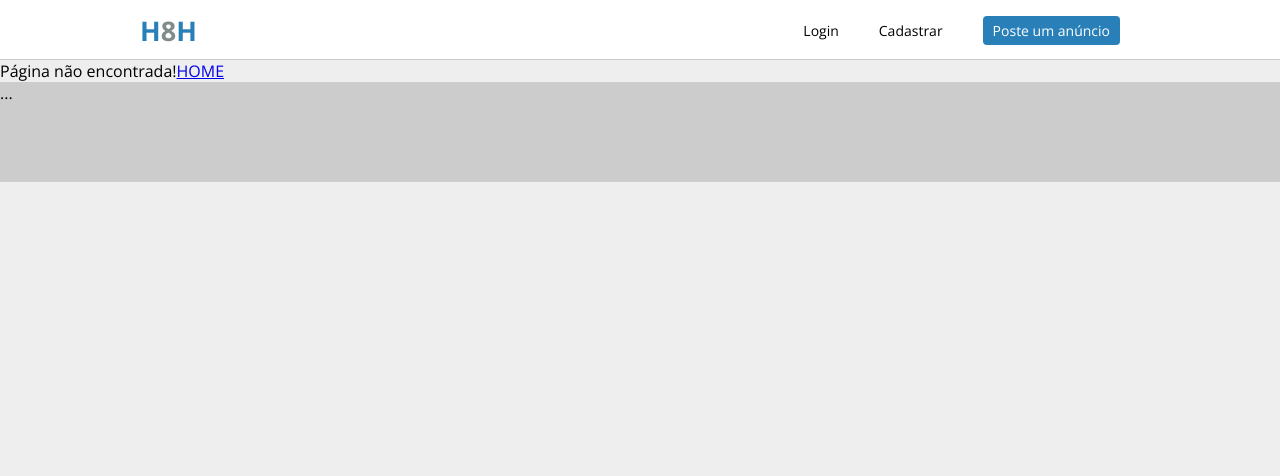
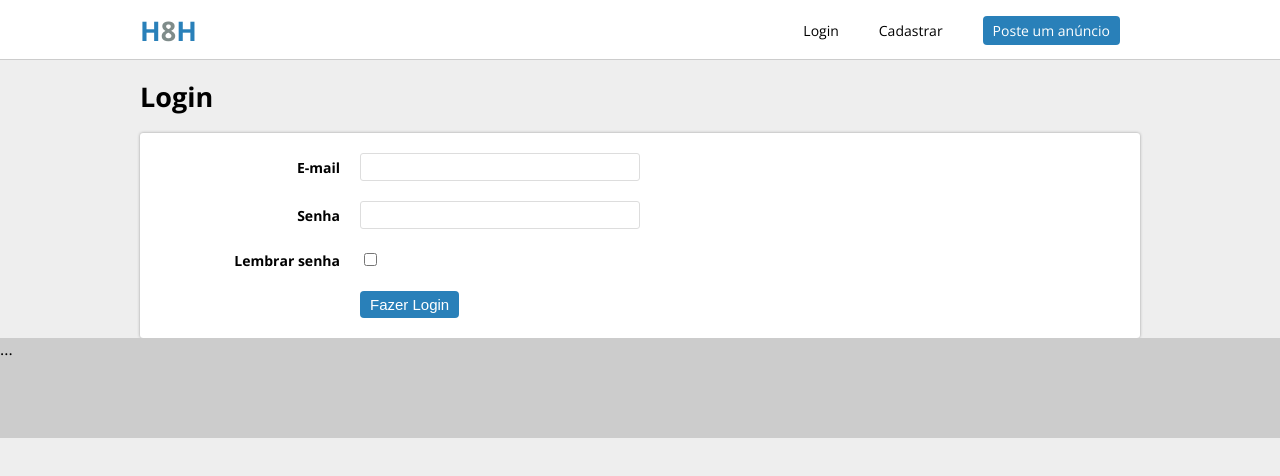
Before and after one commit to HenriqueACF/React-Js-Studies, a React (Create React App) app in the folder olx/frontend/: page /signin in a window 1280 px wide. Shown: the top 476 px of the page. Built offline with nearby package versions, Linux system fonts and the light colour scheme.

Commit message:
login structure

```diff
--- a/olx/frontend/src/Routes.js
+++ b/olx/frontend/src/Routes.js
@@ -3,7 +3,9 @@ import { Switch, Route } from 'react-router-dom';
 
 import Home from './pages/Home';
 import About from './pages/About';
+import SignIn from './pages/SignIn';
 import NotFound from './pages/NotFound';
+
 
 export default () =>{
     return(
@@ -17,6 +19,10 @@ export default () =>{
                 <About/>
             </Route>
 
+            <Route exact path="/signin">
+                <SignIn/>
+            </Route>
+
             <Route>
                 <NotFound />
             </Route>
--- a/olx/frontend/src/componentes/MainComponents.js
+++ b/olx/frontend/src/componentes/MainComponents.js
@@ -2,8 +2,13 @@ import styled from 'styled-components';
 
 export const Template = styled.div ``;
 
-export const PageContainer = styled.div ``;
+export const PageContainer = styled.div `
+    max-width:1000px;
+    margin:auto;
+`;
 
-export const PageTitle = styled.h1 ``;
+export const PageTitle = styled.h1 `
+    font-size:27px;
+`;
 
 export const pageBody = styled.div ``;
--- /dev/null
+++ b/olx/frontend/src/helpers/API.js
@@ -0,0 +1,10 @@
+
+const API = {
+    login:async(email, password) =>{
+        //Fazer consulta ao webservice
+
+        return{}
+    }
+};
+
+export default ()=>API;
--- a/olx/frontend/src/helpers/AuthHandler.js
+++ b/olx/frontend/src/helpers/AuthHandler.js
@@ -4,3 +4,11 @@ export const isLogged = () =>{
     let token = Cookies.get('token');
     return(token) ? true : false;
 }
+
+export const doLogin = (token, rememberPassword = false) =>{
+    if(rememberPassword){
+        Cookies.set('token', token, {expires:365});
+    }else{
+        Cookies.set('token', token)
+    }
+}
--- a/olx/frontend/src/pages/SignIn/index.js
+++ b/olx/frontend/src/pages/SignIn/index.js
@@ -1,42 +1,62 @@
 import React, {useState} from 'react';
 import { PageArea } from './styled';
+import useApi from '../../helpers/API';
+import {doLogin} from '../../helpers/AuthHandler';
 
 import { PageContainer, PageTitle } from '../../componentes/MainComponents';
 
 const Page = () => {
+    const api = useApi();
 
-    const []
+    const [email, setEmail] = useState('');
+    const [password, setPassword] = useState('');
+    const [rememberPassword, setRememberPassword] = useState(false);
+    const [disabled, setDisabled] = useState(false);
+    const [error, setError] = useState('');
+
+    const handleSubmit = async(e) =>{
+        e.preventDefault();
+        setDisabled(true);
+
+        const json = await api.login(email, password);
+        if(json.error){
+            setError(json.error);
+        }else{
+            doLogin(json.token, rememberPassword);
+            window.location.href="/";
+        }
+    }
 
     return(
         <PageContainer>
             <PageTitle>Login</PageTitle>
             <PageArea>
-                <form>
+                <form onSubmit={handleSubmit}>
                     <label className="area">
                         <div className="area--title">E-mail</div>
                         <div className="area--input">
-                            <input type="email"/>
+                            <input type="email" disabled={disabled}/>
                         </div>
                     </label>
 
                     <label className="area">
                         <div className="area--title">Senha</div>
                         <div className="area--input">
-                            <input type="password"/>
+                            <input type="password" disabled={disabled}/>
                         </div>
                     </label>
 
                     <label className="area">
                         <div className="area--title">Lembrar senha</div>
                         <div className="area--input-checkbox">
-                            <input className='checkbox' type="checkbox"/>
+                            <input className='checkbox' type="checkbox" disabled={disabled}/>
                         </div>
                     </label>
 
                     <label className="area">
                         <div className="area--title"></div>
                         <div className="area--input">
-                            <button>Fazer Login</button>
+                            <button disabled={disabled}>Fazer Login</button>
                         </div>
                     </label>
                 </form>
--- /dev/null
+++ b/olx/frontend/src/pages/SignIn/styled.js
@@ -0,0 +1,58 @@
+import styled from 'styled-components';
+
+export const PageArea = styled.div `
+    form{
+        background-color:#FFF;
+        border-radius:3px;
+        padding:10px;
+        box-shadow:0px 0px 3px #999;
+
+        .area{
+            display:flex;
+            align-items:center;
+            padding:10px;
+            max-width:500px;
+
+            .area--title{
+                width:200px;
+                text-align:right;
+                padding-right:20px;
+                font-weight:bold;
+                font-size:14px;
+            }
+
+            .area--input {
+                flex:1;
+
+                input {
+                    width:100%;
+                    font-size:14px;
+                    padding:5px;
+                    border:1px solid #DDD;
+                    border-radius:3px;
+                    outline:0;
+                    transition:all ease .4s;
+                    &:focus {
+                        border:1px solid #7f8C8A;
+                        color:#7f8C8A;
+                    }
+                }
+
+                button{
+                    background-color:#2980B9;
+                    border:0;
+                    outline:0;
+                    padding:5px 10px;
+                    border-radius:4px;
+                    color:#FFF;
+                    font-size:15px;
+                    cursor:pointer;
+
+                    &:hover{
+                        background-color:#3498DB;
+                    }
+                }
+            }
+        }
+    }
+`;
```
